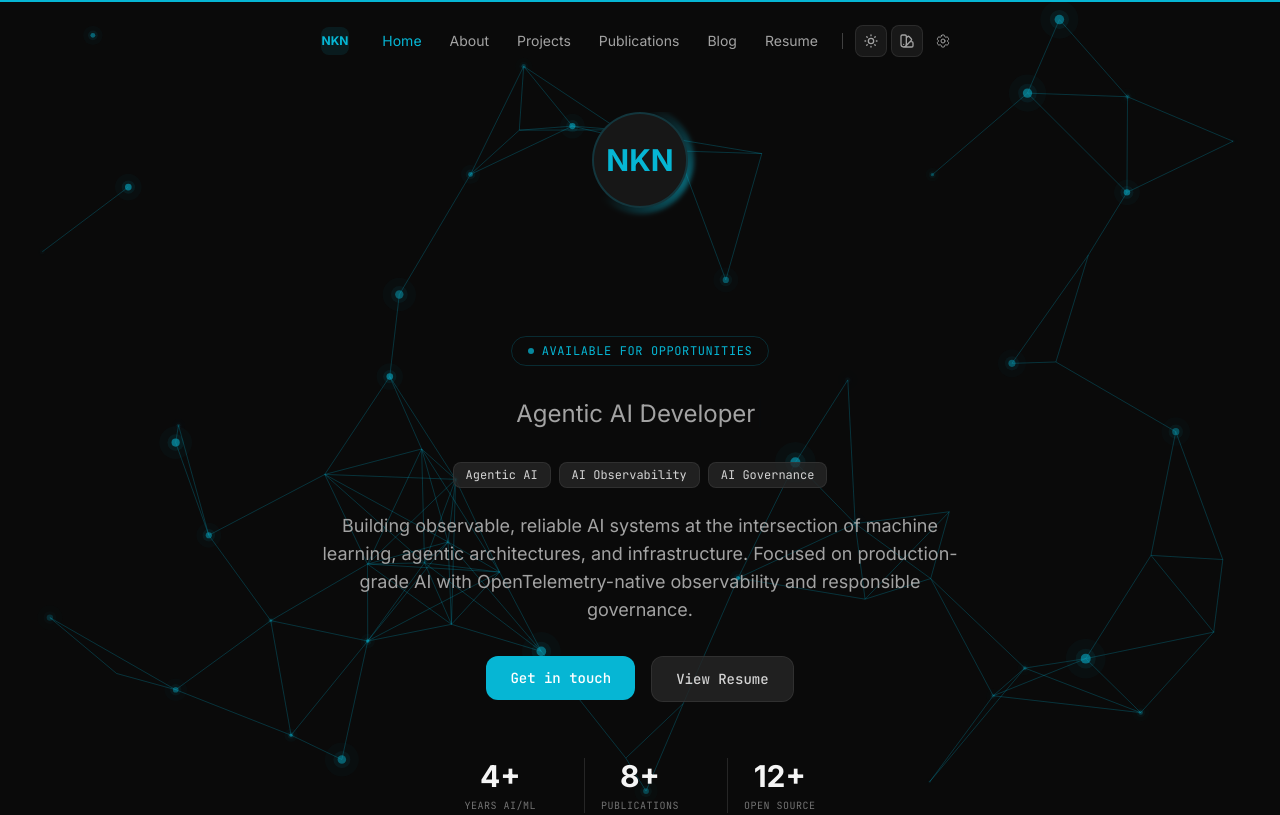
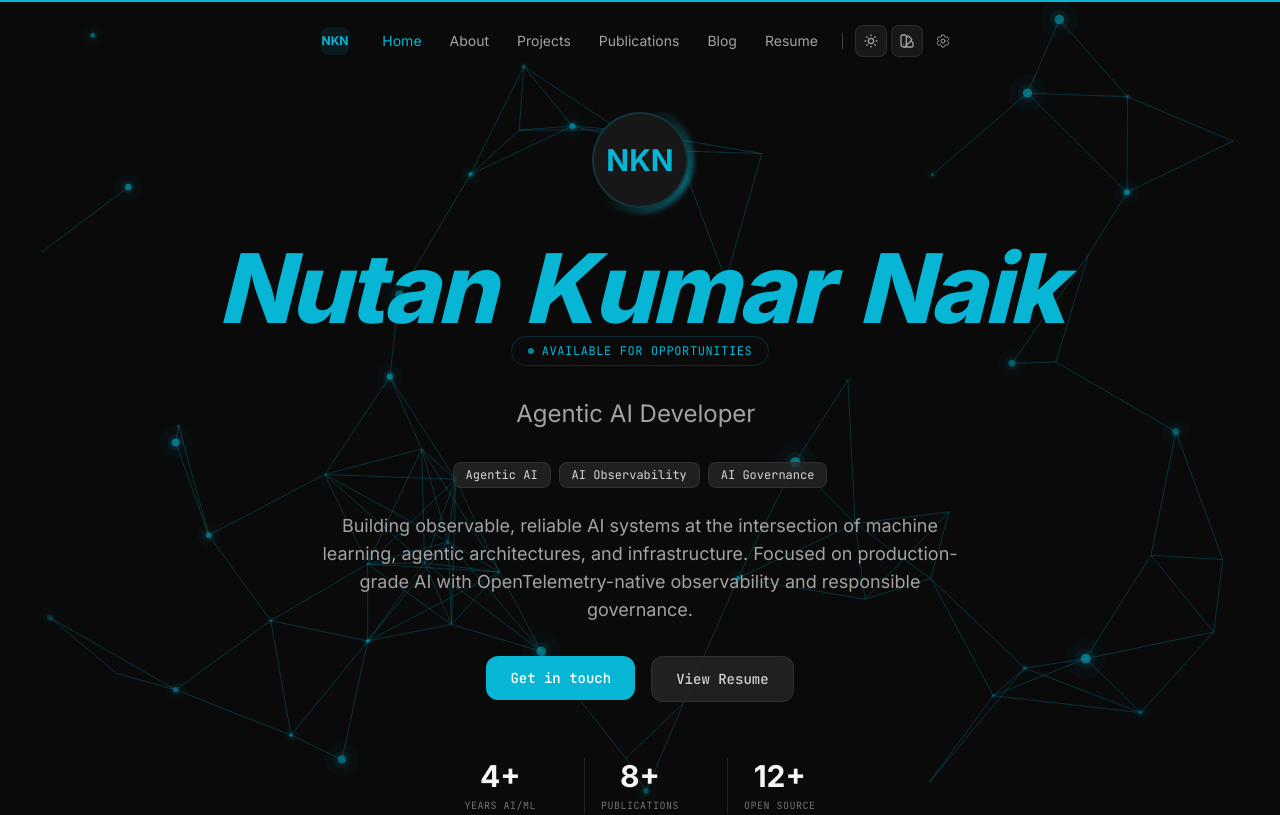
Before and after one commit to naiknutan97/naiknutan97.github.io, a Next.js app: page / in a window 1280 px wide. Shown: the top 815 px of the page. Built offline with nearby package versions, Linux system fonts and the light colour scheme.

Commit message:
fix: use solid accent color for name visibility

```diff
--- a/src/components/AnimatedName.tsx
+++ b/src/components/AnimatedName.tsx
@@ -30,11 +30,7 @@ export default function AnimatedName() {
                   delay: globalIndex * 0.05,
                   ease: [0.2, 0.65, 0.3, 0.9],
                 }}
-                className="inline-block text-gradient"
-                style={{
-                  textShadow:
-                    "0 0 40px rgba(var(--accent),0.15), 0 0 80px rgba(var(--accent),0.08)",
-                }}
+                className="inline-block text-[rgb(var(--accent))]"
               >
                 {char === " " ? "\u00A0" : char}
               </motion.span>
```
